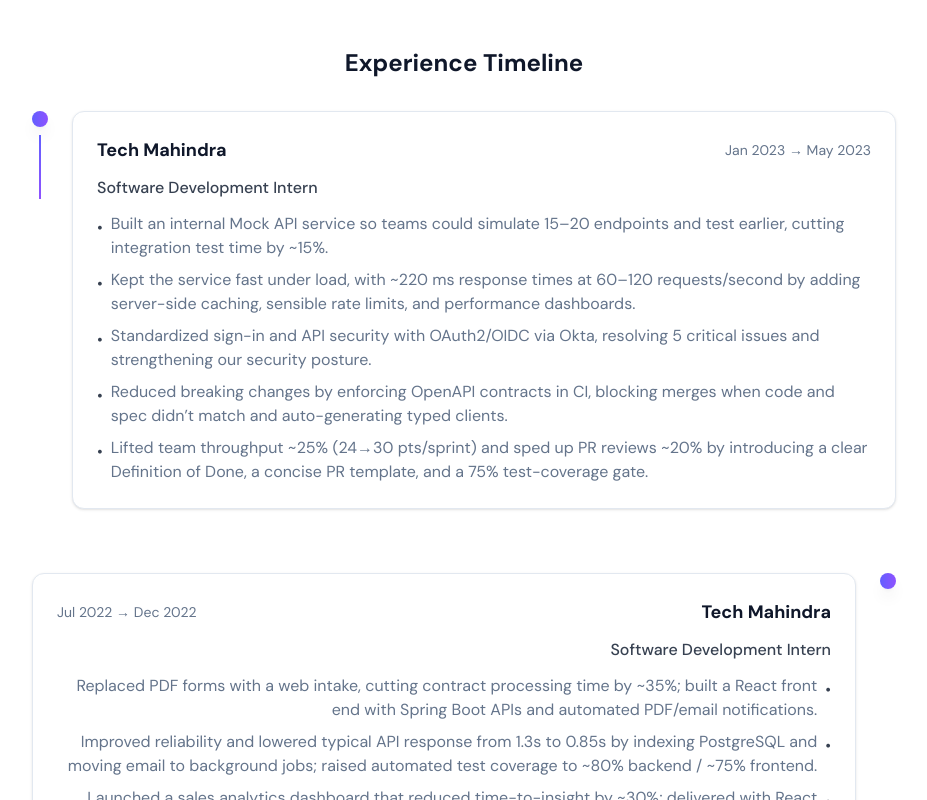
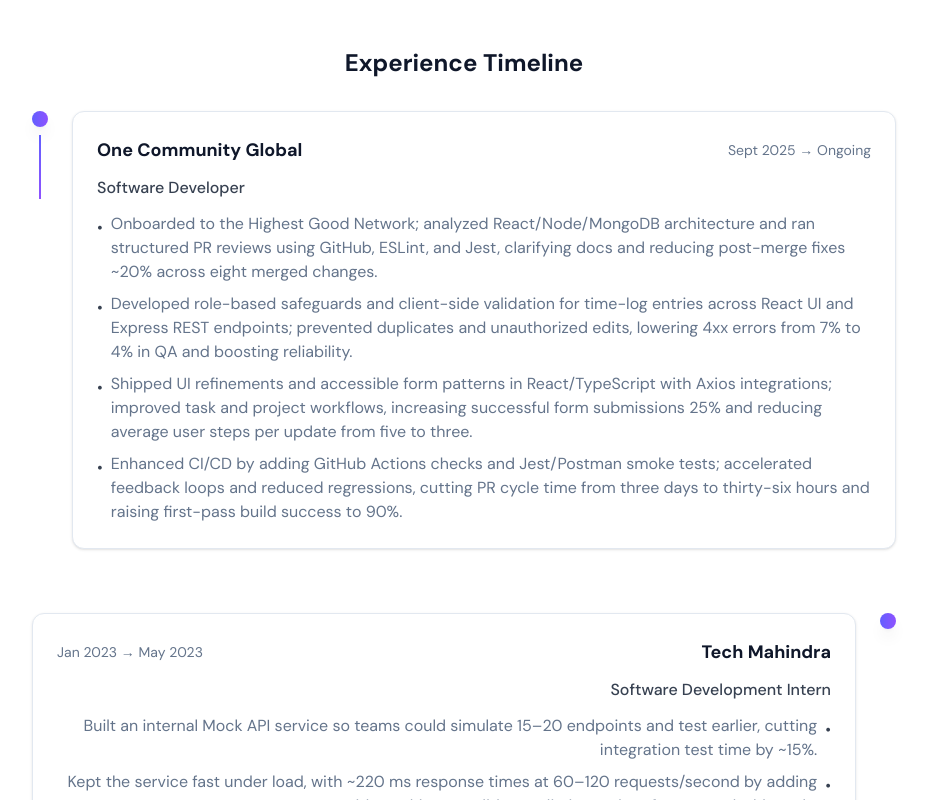
Before and after one commit to Aditya-gam/aditya-gambhir-portfolio, a Next.js app: page / in a window 1280 px wide. Shown: the part 5160-5960 px from the top of the page, without its empty margins (176-1103 px from the left). Built offline with nearby package versions, Linux system fonts and the light colour scheme; no server answers.

Commit message:
chore: Add detailed experience data to about.ts for portfolio

```diff
--- a/src/data/about.ts
+++ b/src/data/about.ts
@@ -291,6 +291,17 @@ export const aboutData: AboutData = {
   // ────────────────────────────────────────────
   experience: [
     {
+      company: 'One Community Global',
+      role: 'Software Developer',
+      period: 'Sept 2025 → Ongoing',
+      bullets: [
+        'Onboarded to the Highest Good Network; analyzed React/Node/MongoDB architecture and ran structured PR reviews using GitHub, ESLint, and Jest, clarifying docs and reducing post-merge fixes ~20% across eight merged changes.',
+        'Developed role-based safeguards and client-side validation for time-log entries across React UI and Express REST endpoints; prevented duplicates and unauthorized edits, lowering 4xx errors from 7% to 4% in QA and boosting reliability.',
+        'Shipped UI refinements and accessible form patterns in React/TypeScript with Axios integrations; improved task and project workflows, increasing successful form submissions 25% and reducing average user steps per update from five to three.',
+        'Enhanced CI/CD by adding GitHub Actions checks and Jest/Postman smoke tests; accelerated feedback loops and reduced regressions, cutting PR cycle time from three days to thirty-six hours and raising first-pass build success to 90%.',
+      ],
+    },
+    {
       company: 'Tech Mahindra',
       role: 'Software Development Intern',
       period: 'Jan 2023 → May 2023',
```
